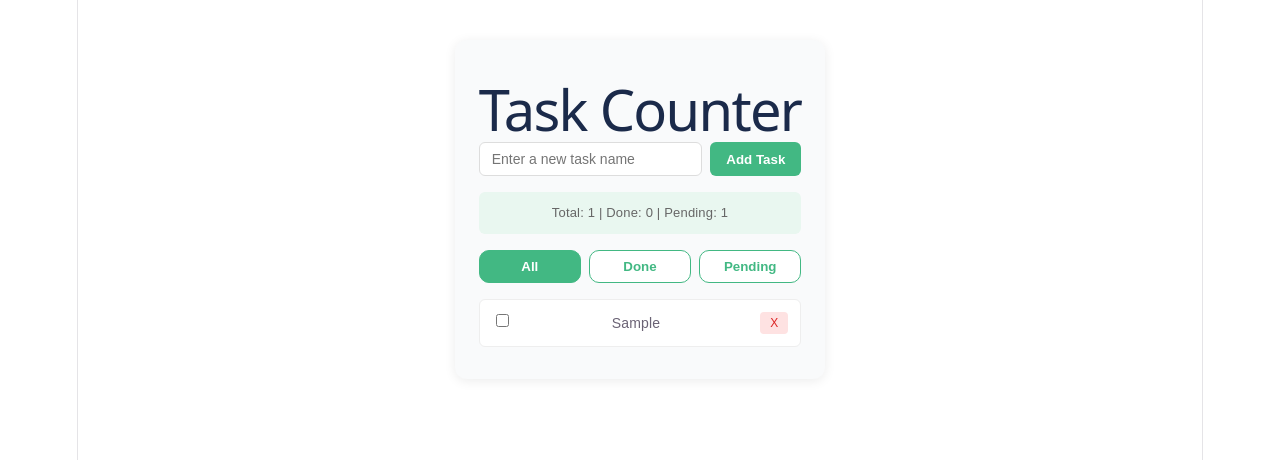
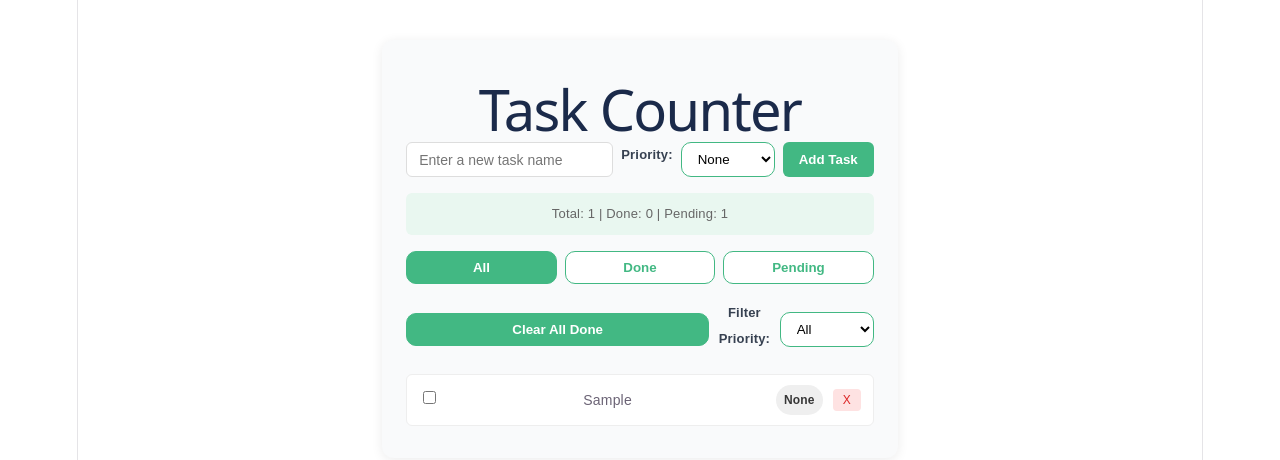
Before and after one commit to stanstan50/IBM-Frontend-Training-June2026, a Vue app in the folder ZENG_STANLEYYALE_FRONTEND/: page /task1 in a window 1280 px wide. Both pictures are taken after typing "Sample" into the empty fields and a click on the button "Add Task". Shown: the top 460 px of the page. Built offline with nearby package versions, Linux system fonts and the light colour scheme.

Commit message:
Completion of extended tasks

```diff
--- a/ZENG_STANLEYYALE_FRONTEND/src/views/Task1.vue
+++ b/ZENG_STANLEYYALE_FRONTEND/src/views/Task1.vue
@@ -65,10 +65,13 @@ import { ref, computed } from 'vue'
 const newTaskName = ref('')
 
 // TODO 2: Create a ref for the tasks array (initial value: [])
+type Priority = 'low' | 'medium' | 'high' | 'none'
+
 interface Task {
   id: string
   name: string
   done: boolean
+  priority: Priority
 }
 
 const tasks = ref<Task[]>([])
@@ -92,15 +95,15 @@ type Filter = 'all' | 'done' | 'pending'
 const activeFilter = ref<Filter>('all')
 
 const filteredTasks = computed(() => {
-    switch (activeFilter.value) {
-      case 'done':
-        return tasks.value.filter(task => task.done)
-      case 'pending':
-        return tasks.value.filter(task => !task.done)
-      default:
-        return tasks.value
-    }
+    return getFilteredTasks()
 })
+
+// Priority filtering
+type PriorityFilter = 'all' | 'low' | 'medium' | 'high' | 'none'
+
+const selectedPriorityFilter = ref<PriorityFilter>('all')
+
+const newTaskPriority = ref<Priority>('none')
 
 // Helper function to get task counts
 function getTaskCounts() {
@@ -124,6 +127,40 @@ function setFilter(filter : Filter) {
     activeFilter.value = filter
 }
 
+// Function to filter task, in terms of status and priority
+function getFilteredTasks() : Task[] {
+    let filtered: Task[] = []
+
+    switch (activeFilter.value) {
+      case 'done':
+        filtered = tasks.value.filter(task => task.done)
+        break
+      case 'pending':
+        filtered = tasks.value.filter(task => !task.done)
+        break
+      default:
+        filtered = tasks.value
+    }
+
+    switch (selectedPriorityFilter.value) {
+      case 'low':
+        filtered = tasks.value.filter(task => task.priority === 'low')
+        break
+      case 'medium':
+        filtered = tasks.value.filter(task => task.priority === 'medium')
+        break
+      case 'high':
+        filtered = tasks.value.filter(task => task.priority === 'high')
+        break
+      case 'none':
+        filtered = tasks.value.filter(task => task.priority === 'none')
+        break
+        // default: no filtering needed
+    }
+
+    return filtered
+}
+
 // TODO 4: Write the addTask() function
 // - Prevent empty tasks
 // - Push a new task object to tasks.value: { id, name, done }
@@ -140,6 +177,7 @@ function addTask() {
       id: crypto.randomUUID(),
       name: newTaskName.value.trim(),
       done: false,
+      priority: newTaskPriority.value
     }
 
     tasks.value.push(newTask)
@@ -163,6 +201,11 @@ function toggleTask(id: string) {
 function removeTask(id: string) {
     tasks.value = tasks.value.filter(task => task.id !== id)
 }
+
+// Clear all done function
+function clearAllDone() {
+  tasks.value = tasks.value.filter(task => !task.done)
+}
 </script>
 
 <template>
@@ -174,6 +217,15 @@ function removeTask(id: string) {
     <div class="input-row">
       <!-- your input and button here -->
       <input v-model="newTaskName" @keyup.enter="addTask" placeholder="Enter a new task name">
+
+      <label class="field-label" for="new-priority-select">Priority: </label>
+      <select id="new-priority-select" v-model="newTaskPriority">
+        <option value="none">None</option>
+        <option value="low">Low</option>
+        <option value="medium">Medium</option>
+        <option value="high">High</option>
+      </select>
+
       <button type="button" @click="addTask">Add Task</button>
     </div>
 
@@ -195,16 +247,36 @@ function removeTask(id: string) {
       </button>
     </div>
 
+    <div class="util-row">
+      <button type="button" @click="clearAllDone()">
+        Clear All Done
+      </button>
+      <label class="field-label" for="priority-select">Filter Priority: </label>
+      <select id="priority-select" v-model="selectedPriorityFilter">
+        <option value="all">All</option>
+        <option value="high">High</option>
+        <option value="medium">Medium</option>
+        <option value="low">Low</option>
+        <option value="none">None</option>
+      </select>
+    </div>
+
     <!-- TODO 10: Show this message only when the task list is empty -->
     <p v-if="tasks.length === 0" class="empty">No tasks yet. Add one above!</p>
+
+    <p v-if="filteredTasks.length === 0" class="empty">No tasks yet for {{ selectedPriorityFilter }} priority.</p>
 
     <!-- TODO 11: Render the task list using v-for -->
     <!-- Each item needs: checkbox (v-model), task name (:class done), remove button -->
     <ul class="task-list">
       <!-- your v-for loop here -->
-      <li v-for="task in filteredTasks" :key="task.id">
+      <li v-for="task in filteredTasks" :key="task.id" class="task-item">
         <input type="checkbox" v-model="task.done" />
-        <span :class="{ done: task.done }">{{ task.name }}</span>
+        <span class="task-name" :class="{ done: task.done }">{{ task.name }}</span>
+
+        <span class="priority-badge" :class="task.priority">
+          {{ task.priority }}
+        </span>
         <button type="button" @click="removeTask(task.id)">X</button>
       </li>
 
@@ -247,6 +319,21 @@ h1 { color: #1B2A4A; margin-bottom: 20px; }
   border-radius: 6px;
   cursor: pointer;
   font-weight: bold;
+}
+
+.input-row select {
+  padding: 8px 12px;
+  border: 1px solid #42B883;
+  border-radius: 10px;
+  background: white;
+}
+
+.input-row .field-label {
+  display: block;
+  margin-bottom: 6px;
+  font-size: 13px;
+  font-weight: 600;
+  color: #374151;
 }
 
 .stats {
@@ -293,6 +380,47 @@ h1 { color: #1B2A4A; margin-bottom: 20px; }
 .filter-row button.active:hover,
 .filter-row button.active:focus {
   filter: brightness(0.95);
+}
+
+.util-row {
+  display: flex;
+  /* grid-template-columns: repeat(2, 1fr); */
+  align-items: center;
+  gap: 8px;
+  margin-bottom: 16px;
+}
+
+.util-row button {
+  width: 100%;
+  padding: 8px 16px;
+  background: #42B883;
+  color: white;
+  border: 1px solid #42B883;
+  border-radius: 10px;
+  cursor: pointer;
+  font-weight: bold;
+  transition: background .15s, color .15s, filter .15s;
+}
+
+.util-row button:hover,
+.util-row button:focus {
+  filter: brightness(0.95);
+  outline: none;
+}
+
+.util-row .field-label {
+  display: block;
+  margin-bottom: 6px;
+  font-size: 13px;
+  font-weight: 600;
+  color: #374151;
+}
+
+.util-row select {
+  padding: 8px 12px;
+  border: 1px solid #42B883;
+  border-radius: 10px;
+  background: white;
 }
 
 .empty {
@@ -350,4 +478,49 @@ h1 { color: #1B2A4A; margin-bottom: 20px; }
   cursor: pointer;
   font-size: 12px;
 }
+
+.task-item {
+  display: flex;
+  align-items: center;
+  gap: 10px;
+}
+
+.task-name {
+  flex: 1;
+  font-size: 14px;
+}
+
+.task-item .priority-badge {
+  flex: 0 0 auto;
+  display: inline-flex;
+  align-items: center;
+  width: fit-content;
+  white-space: nowrap;
+  padding: 2px 8px;
+  border-radius: 999px;
+  font-size: 12px;
+  font-weight: 600;
+  text-transform: capitalize;
+}
+
+.priority-badge.low {
+  background: #e0f2fe;
+  color: #0369a1;
+}
+
+.priority-badge.medium {
+  background: #fef3c7;
+  color: #92400e;
+}
+
+.priority-badge.high {
+  background: #fee2e2;
+  color: #b91c1c;
+}
+
+.priority-badge.none {
+  background: #efefef;
+  color: #373737;
+}
+
 </style>
```
